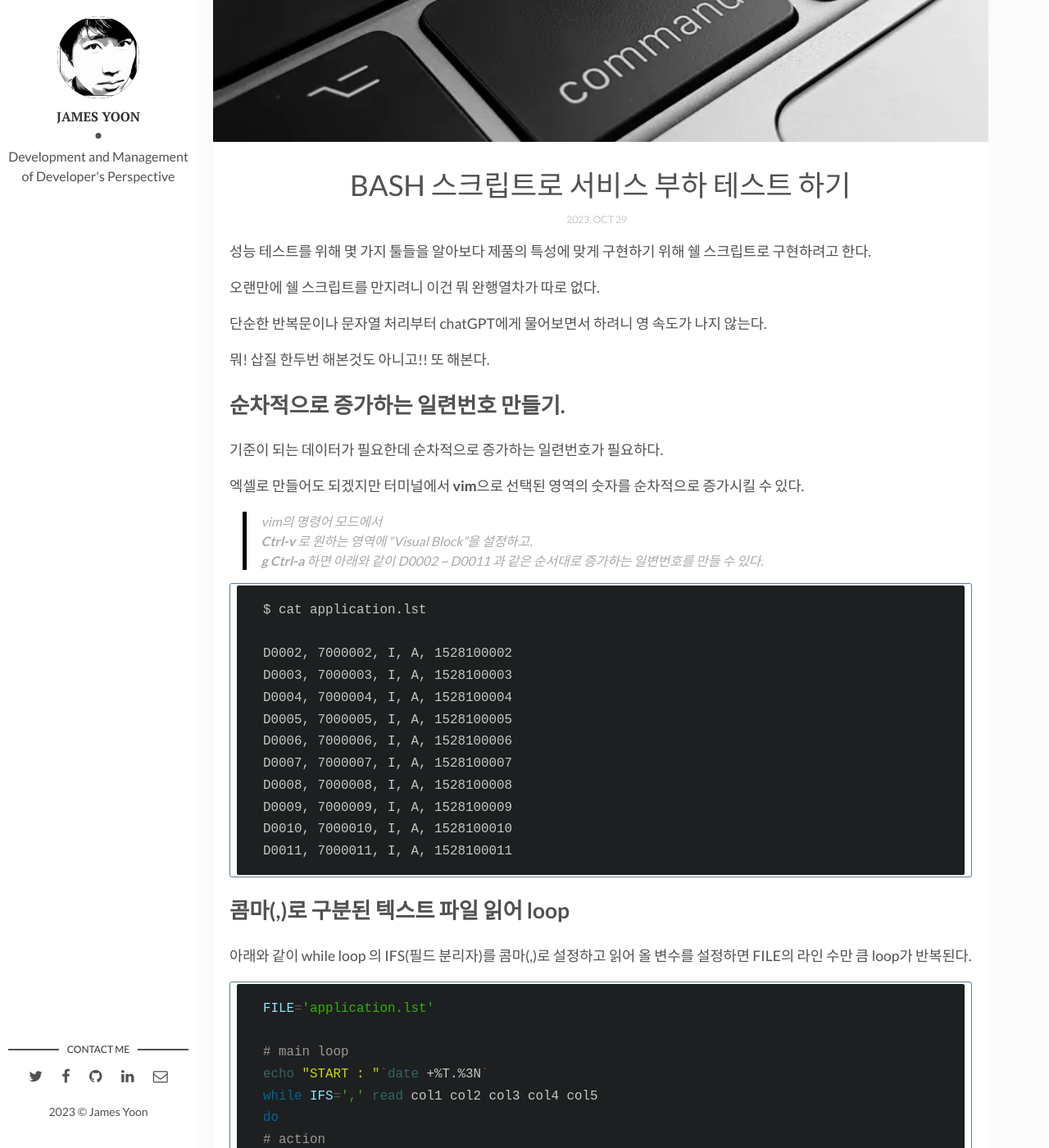
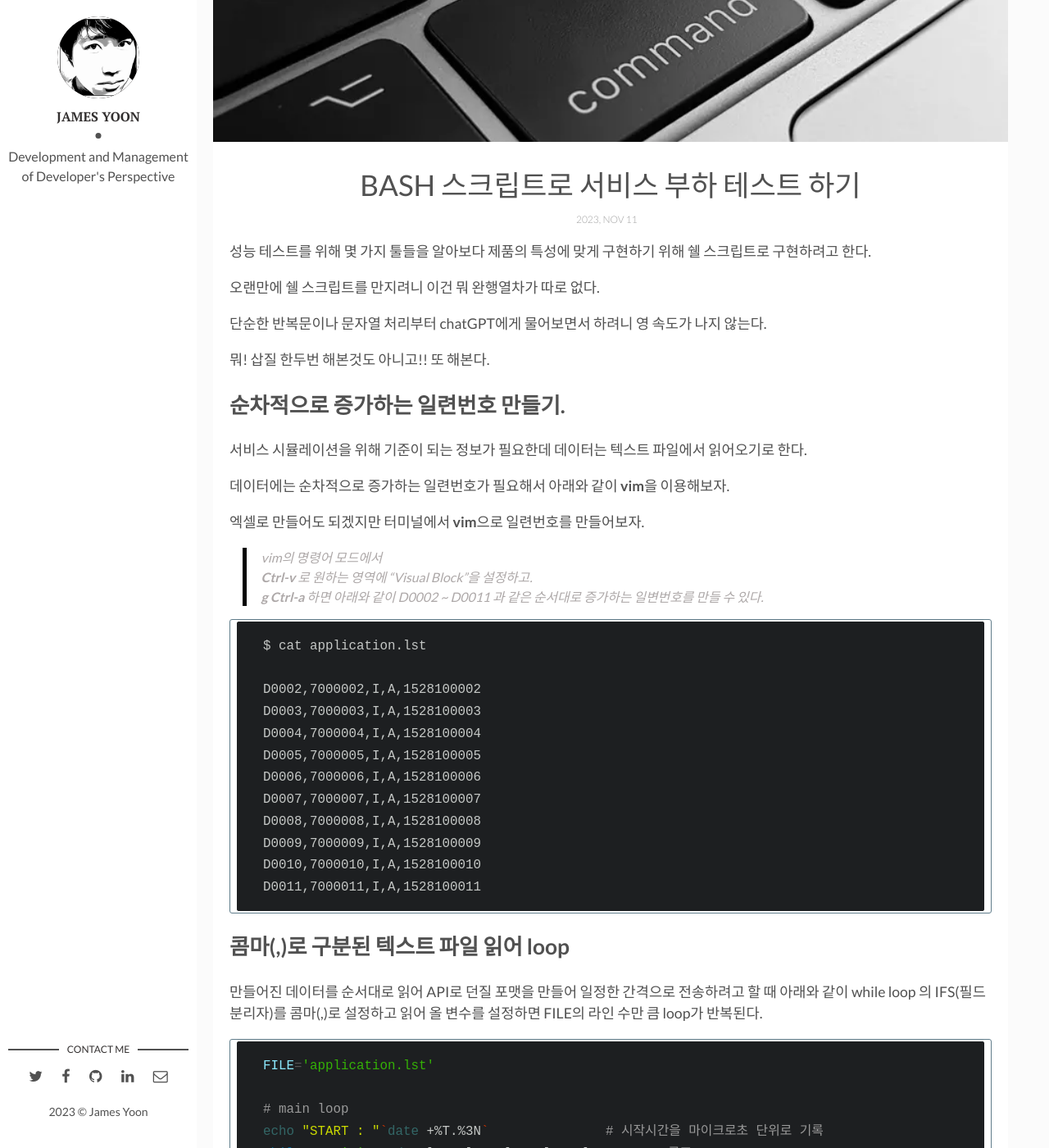
Before and after one commit to butteryoon/butteryoon.github.io, a Jekyll site: the page built from _posts/2023-10-29-bash.md, in a window 1280 px wide and 1400 px high, scrolled down 347 px. Shown: the whole window at 82% size. Built offline with Jekyll 4.4.1, drawn with Linux system fonts in a browser that asks for light colours; comment, search, counter and statistics services are not loaded; some of the changed text lies outside the part shown.

Commit message:
bash 수정

````diff
--- a/_posts/2023-10-29-bash.md
+++ b/_posts/2023-10-29-bash.md
@@ -5,7 +5,7 @@ title: "BASH 스크립트로 서비스 부하 테스트 하기"
 description: "서비스 API 성능 테스트를 위해 쉘 스크립트를 만들어본다."
 img: command-title.webp
 date: 2023-10-29 11:00:00 +0900
-last_modified_at: 2023-10-29 11:00:00 +0900
+last_modified_at: 2023-11-11 22:00:00 +0900
 tags: [command-line, bash, script, load test] # add tag
 related: command-line
 categories: tools
@@ -23,9 +23,11 @@ categories: tools
 
 ## 순차적으로 증가하는 일련번호 만들기.
 
-기준이 되는 데이터가 필요한데 순차적으로 증가하는 일련번호가 필요하다.
+서비스 시뮬레이션을 위해 기준이 되는 정보가 필요한데 데이터는 텍스트 파일에서 읽어오기로 한다.
 
-엑셀로 만들어도 되겠지만 터미널에서 **vim**으로 선택된 영역의 숫자를 순차적으로 증가시킬 수 있다.
+데이터에는 순차적으로 증가하는 일련번호가 필요해서 아래와 같이 **vim**을 이용해보자.
+
+엑셀로 만들어도 되겠지만 터미널에서 **vim**으로 일련번호를 만들어보자.
 
 > vim의 명령어 모드에서
 > **Ctrl-v** 로 원하는 영역에 "Visual Block"을 설정하고.
@@ -34,53 +36,52 @@ categories: tools
 ```text
 $ cat application.lst
 
-D0002, 7000002, I, A, 1528100002
-D0003, 7000003, I, A, 1528100003
-D0004, 7000004, I, A, 1528100004
-D0005, 7000005, I, A, 1528100005
-D0006, 7000006, I, A, 1528100006
-D0007, 7000007, I, A, 1528100007
-D0008, 7000008, I, A, 1528100008
-D0009, 7000009, I, A, 1528100009
-D0010, 7000010, I, A, 1528100010
-D0011, 7000011, I, A, 1528100011
+D0002,7000002,I,A,1528100002
+D0003,7000003,I,A,1528100003
+D0004,7000004,I,A,1528100004
+D0005,7000005,I,A,1528100005
+D0006,7000006,I,A,1528100006
+D0007,7000007,I,A,1528100007
+D0008,7000008,I,A,1528100008
+D0009,7000009,I,A,1528100009
+D0010,7000010,I,A,1528100010
+D0011,7000011,I,A,1528100011
 ```
 
 ## 콤마(,)로 구분된 텍스트 파일 읽어 loop
 
-아래와 같이 while loop 의 IFS(필드 분리자)를 콤마(,)로 설정하고 읽어 올 변수를 설정하면 FILE의 라인 수만 큼 loop가 반복된다.
+만들어진 데이터를 순서대로 읽어 API로 던질 포맷을 만들어 일정한 간격으로 전송하려고 할 때 아래와 같이 while loop 의 IFS(필드 분리자)를 콤마(,)로 설정하고 읽어 올 변수를 설정하면 FILE의 라인 수만 큼 loop가 반복된다.
 
 ```bash
 FILE='application.lst'
 
 # main loop
-echo "START : "`date +%T.%3N`
-while IFS=',' read col1 col2 col3 col4 col5
+echo "START : "`date +%T.%3N`               # 시작시간을 마이크로초 단위로 기록
+while IFS=',' read col1 col2 col3 col4 col5 # WHILE 루프
 do
 # action
 echo "docid=$col1 appid=$col2 inout=$col3 type=$col4 cid=$col5"
 sleep 0.01
-done < $FILE
-echo "END   : "`date +%T.%3N`
+done < $FILE                                # 파일 읽기
+echo "END   : "`date +%T.%3N`               # 종료시간을 마이크로초 단위로 기록
 
+# 터미널 출력 결과
 
 START : 01:44:54.887
-docid=D0002 appid= 7000002 inout= I type= A cid= 1528100002
-docid=D0003 appid= 7000003 inout= I type= A cid= 1528100003
-docid=D0004 appid= 7000004 inout= I type= A cid= 1528100004
-docid=D0005 appid= 7000005 inout= I type= A cid= 1528100005
-docid=D0006 appid= 7000006 inout= I type= A cid= 1528100006
-docid=D0007 appid= 7000007 inout= I type= A cid= 1528100007
-docid=D0008 appid= 7000008 inout= I type= A cid= 1528100008
-docid=D0009 appid= 7000009 inout= I type= A cid= 1528100009
-docid=D0010 appid= 7000010 inout= I type= A cid= 1528100010
-docid=D0011 appid= 7000011 inout= I type= A cid= 1528100011
+docid=D0002 appid=7000002 inout=I type=A cid=1528100002
+docid=D0003 appid=7000003 inout=I type=A cid=1528100003
+docid=D0004 appid=7000004 inout=I type=A cid=1528100004
+docid=D0005 appid=7000005 inout=I type=A cid=1528100005
+docid=D0006 appid=7000006 inout=I type=A cid=1528100006
+docid=D0007 appid=7000007 inout=I type=A cid=1528100007
+docid=D0008 appid=7000008 inout=I type=A cid=1528100008
+...
 END   : 01:44:55.006
 ```
 
 ## bash 시간 포맷
 
-아래와 같이 date 명령어로 시간 포맷을 정할 수 있다.
+시뮬레이션을 하는 동안 기록한 시간은 마이크로초 단위가 필요하고 아래와 같이 date 명령어로 시간 포맷을 정할 수 있다.
 
 > %T  : %H:%M:%S 형식으로 시:분:초를 표시한다.
 > %N  : nanoseconds 단위를 표시한다.
@@ -94,9 +95,9 @@ END   : 01:44:55.006
 01:57:52.356
 ```
 
-## 경과 시간 구하기
+## 경과 시간 구하기 (ChatGPT )
 
-구글 검색을 돌렸더니 **chatGPT** 플러그인이 튀어나와 아래처럼 하라고 한다.
+트랜잭션 단위로 경과시간을 구하기 위해 구글 검색을 돌렸더니 **chatGPT** 플러그인이 튀어나와 아래처럼 하라고 한다.
 
 > **date +%s** : 현재 시간을 초 단위로 변환하여 저장.
 
````
Also changed, not shown: other parts of _posts/2023-10-29-bash.md (+1 -1 lines).
